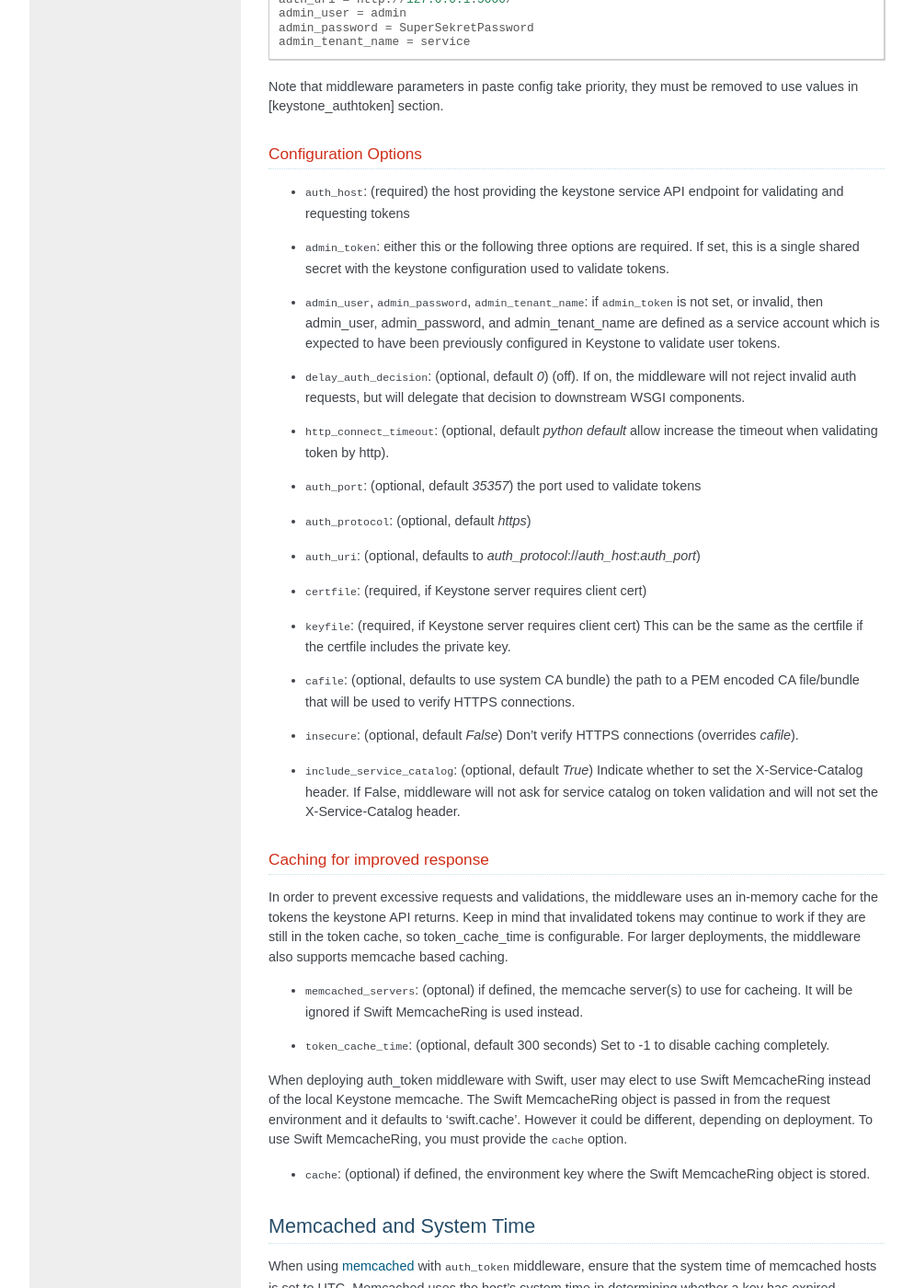
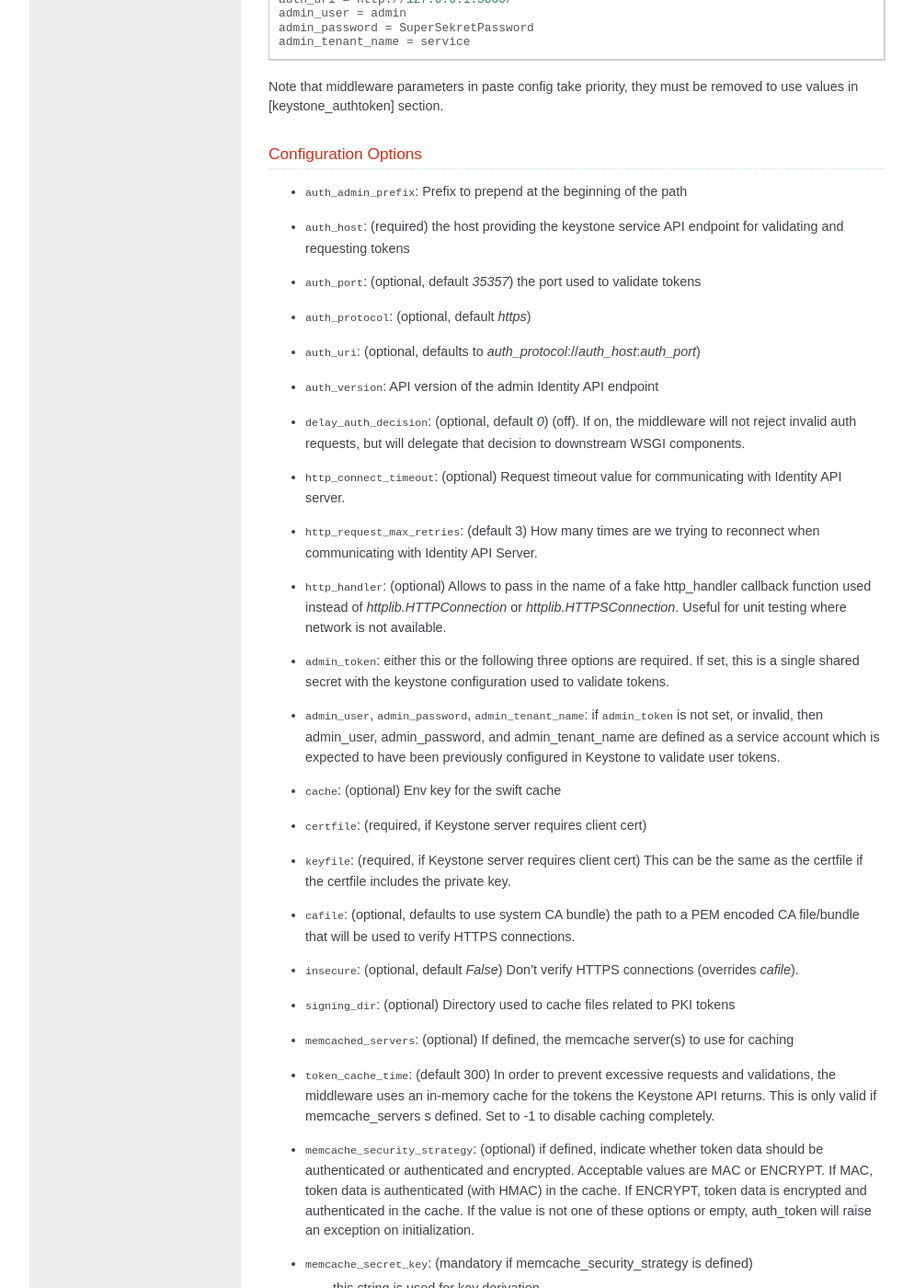
Before and after one commit to openstack/keystonemiddleware, a Sphinx documentation site: the page built from source/middlewarearchitecture.rst, in a window 1280 px wide and 1400 px high, scrolled down 2876 px. Shown: the whole window at 92% size, without its empty margins (128-1122 px from the left). Built offline with Sphinx 7.4.7, drawn with Linux system fonts in a browser that asks for light colours; pages that are not in the unit, such as notebooks, are missing from menus; the version number could not be read and is left out; some of the changed text lies outside the part shown.

Commit message:
Update middlewarearchitecture config options docs
The configuration options documented in middlewarearchitecture.rst
were incomplete. This change adds all the options defined in
middleware.auth_token.

Change-Id: I4a479bfa90e941f5094516cdb97cd58f91727f1c

```diff
--- a/source/middlewarearchitecture.rst
+++ b/source/middlewarearchitecture.rst
@@ -173,8 +173,26 @@ removed to use values in [keystone_authtoken] section.
 Configuration Options
 ---------------------
 
+* ``auth_admin_prefix``: Prefix to prepend at the beginning of the path
 * ``auth_host``: (required) the host providing the keystone service API endpoint
   for validating and requesting tokens
+* ``auth_port``: (optional, default `35357`) the port used to validate tokens
+* ``auth_protocol``: (optional, default `https`)
+* ``auth_uri``: (optional, defaults to
+  `auth_protocol`://`auth_host`:`auth_port`)
+* ``auth_version``: API version of the admin Identity API endpoint
+* ``delay_auth_decision``: (optional, default `0`) (off). If on, the middleware
+  will not reject invalid auth requests, but will delegate that decision to
+  downstream WSGI components.
+* ``http_connect_timeout``: (optional) Request timeout value for communicating
+  with Identity API server.
+* ``http_request_max_retries``: (default 3) How many times are we trying to
+  reconnect when communicating with Identity API Server.
+* ``http_handler``: (optional) Allows to pass in the name of a fake
+  http_handler callback function used instead of `httplib.HTTPConnection` or
+  `httplib.HTTPSConnection`. Useful for unit testing where network is not
+  available.
+
 * ``admin_token``: either this or the following three options are required. If
   set, this is a single shared secret with the keystone configuration used to
   validate tokens.
@@ -183,15 +201,8 @@ Configuration Options
   admin_tenant_name are defined as a service account which is expected to have
   been previously configured in Keystone to validate user tokens.
 
-* ``delay_auth_decision``: (optional, default `0`) (off). If on, the middleware
-  will not reject invalid auth requests, but will delegate that decision to
-  downstream WSGI components.
-* ``http_connect_timeout``: (optional, default `python default` allow increase
-  the timeout when validating token by http).
-* ``auth_port``: (optional, default `35357`) the port used to validate tokens
-* ``auth_protocol``: (optional, default `https`)
-* ``auth_uri``: (optional, defaults to
-  `auth_protocol`://`auth_host`:`auth_port`)
+* ``cache``: (optional) Env key for the swift cache
+
 * ``certfile``: (required, if Keystone server requires client cert)
 * ``keyfile``: (required, if Keystone server requires client cert)  This can be
   the same as the certfile if the certfile includes the private key.
@@ -199,10 +210,35 @@ Configuration Options
   encoded CA file/bundle that will be used to verify HTTPS connections.
 * ``insecure``: (optional, default `False`) Don't verify HTTPS connections
   (overrides `cafile`).
+
+* ``signing_dir``: (optional) Directory used to cache files related to PKI
+  tokens
+
+* ``memcached_servers``: (optional) If defined, the memcache server(s) to use
+  for caching
+* ``token_cache_time``: (default 300) In order to prevent excessive requests
+  and validations, the middleware uses an in-memory cache for the tokens the
+  Keystone API returns. This is only valid if memcache_servers s defined. Set
+  to -1 to disable caching completely.
+* ``memcache_security_strategy``: (optional) if defined, indicate whether token
+  data should be authenticated or authenticated and encrypted. Acceptable
+  values are MAC or ENCRYPT.  If MAC, token data is authenticated (with HMAC)
+  in the cache. If ENCRYPT, token data is encrypted and authenticated in the
+  cache. If the value is not one of these options or empty, auth_token will
+  raise an exception on initialization.
+* ``memcache_secret_key``: (mandatory if memcache_security_strategy is defined)
+   this string is used for key derivation.
 * ``include_service_catalog``: (optional, default `True`) Indicate whether to
   set the X-Service-Catalog header. If False, middleware will not ask for
   service catalog on token validation and will not set the X-Service-Catalog
   header.
+* ``enforce_token_bind``: (default ``permissive``) Used to control the use and
+  type of token binding. Can be set to: "disabled" to not check token binding.
+  "permissive" (default) to validate binding information if the bind type is of
+  a form known to the server and ignore it if not. "strict" like "permissive"
+  but if the bind type is unknown the token will be rejected. "required" any
+  form of token binding is needed to be allowed. Finally the name of a binding
+  method that must be present in tokens.
 
 Caching for improved response
 -----------------------------
```
